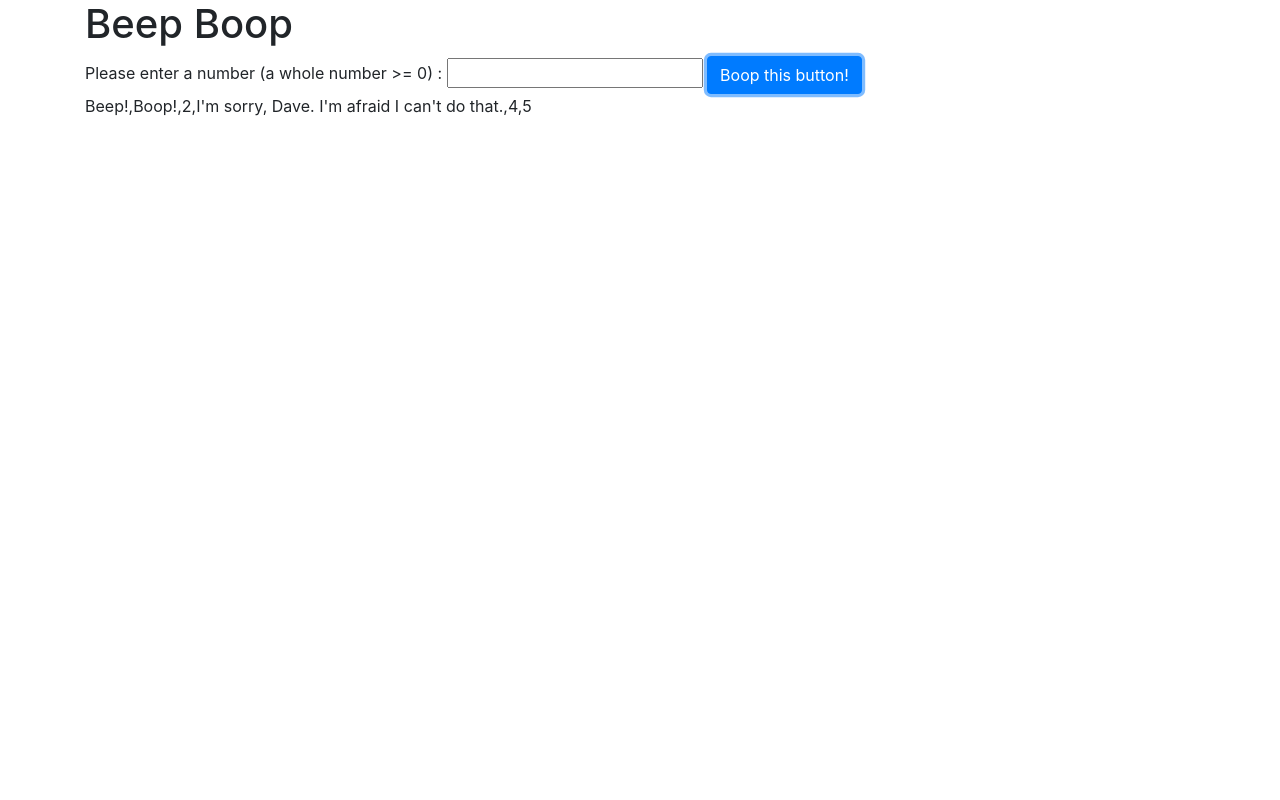
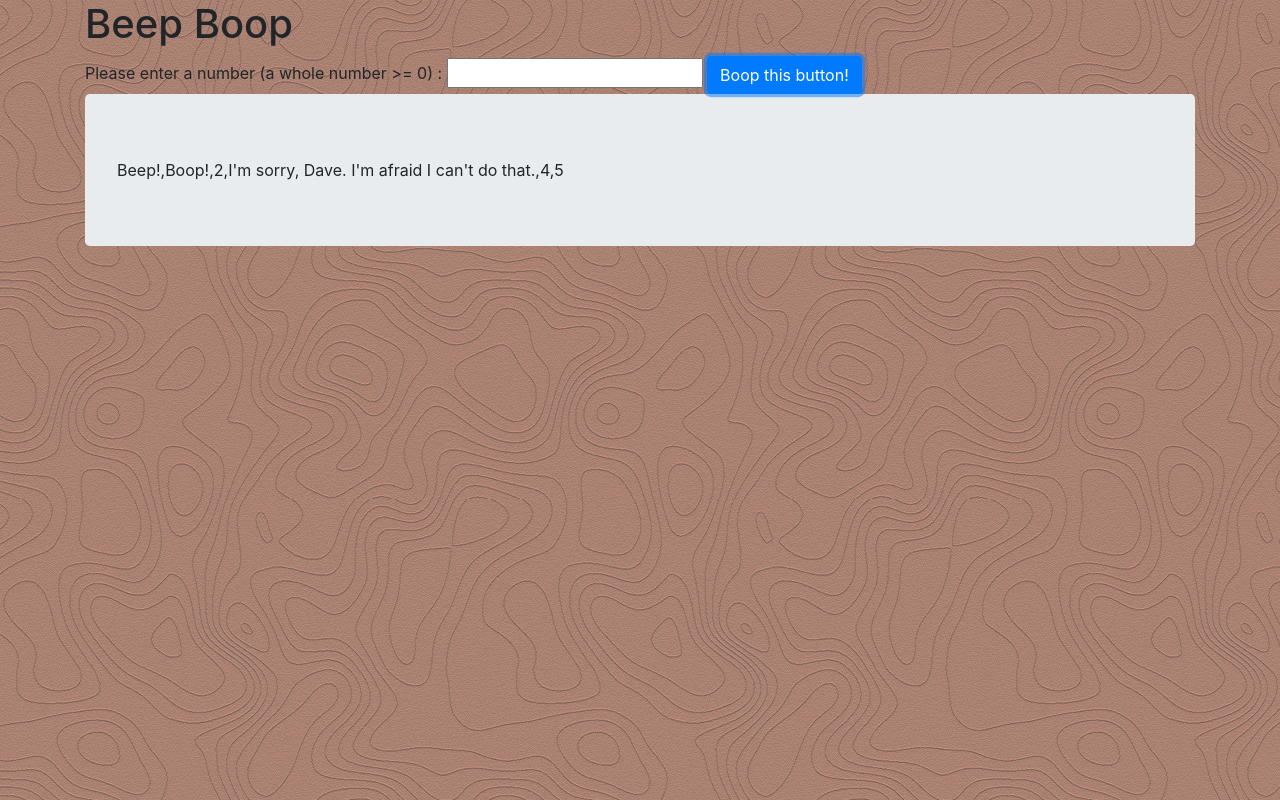
Before and after one commit to breaclark/beep-boop, a plain HTML site: page index.html in a window 1280 px wide. Both pictures are taken after typing "5" into the empty fields and a click on the button "Boop this button!". Drawn offline with Linux system fonts and the light colour scheme.

Commit message:
Add background texture and color

```diff
--- a/css/styles.css
+++ b/css/styles.css
@@ -0,0 +1,8 @@
+body {
+  background-image: url(../img/cartographer.png);
+  background-color: #e0a28b;
+}
+
+#result {
+  display: none;
+}
--- a/index.html
+++ b/index.html
@@ -15,7 +15,7 @@
         <input id="input" type="number" min="0" required>
         <button type="submit" class="btn btn-primary">Boop this button!</button>
       </form>
-      <div id="result">
+      <div id="result" class="jumbotron">
 
       </div>
     </div>
--- a/js/scripts.js
+++ b/js/scripts.js
@@ -11,7 +11,6 @@ var beeper = function(input) {
       output.push(index);
     }
   }
-
   return output;
 };
 
@@ -24,6 +23,7 @@ $(document).ready(function() {
     var output = beeper(input);
     $("#result").empty();
     $("#result").text(output);
+    $("#result").show();
     $("#input-form")[0].reset();
     event.preventDefault();
   });
```
Also changed, not shown: img/cartographer.png (added).
